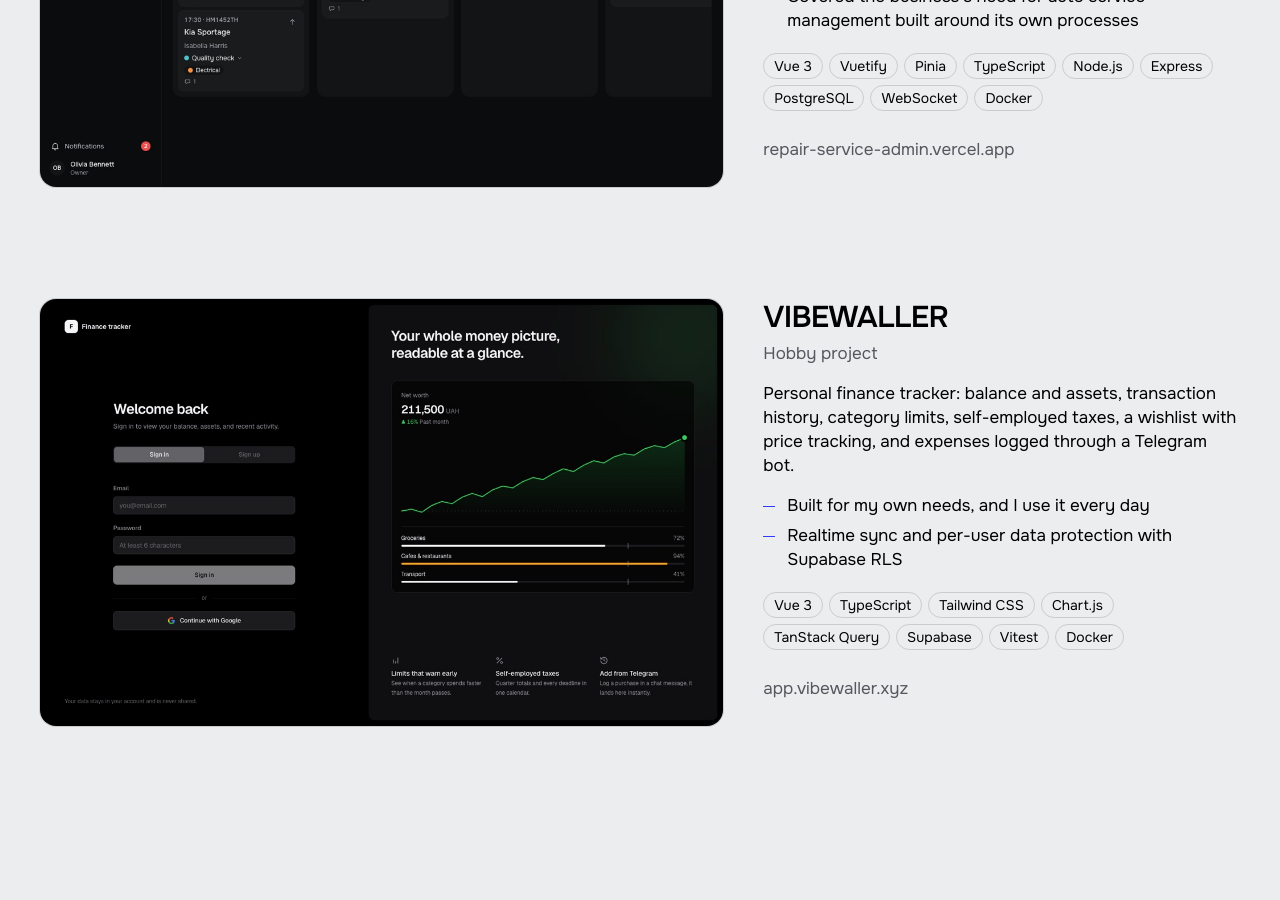
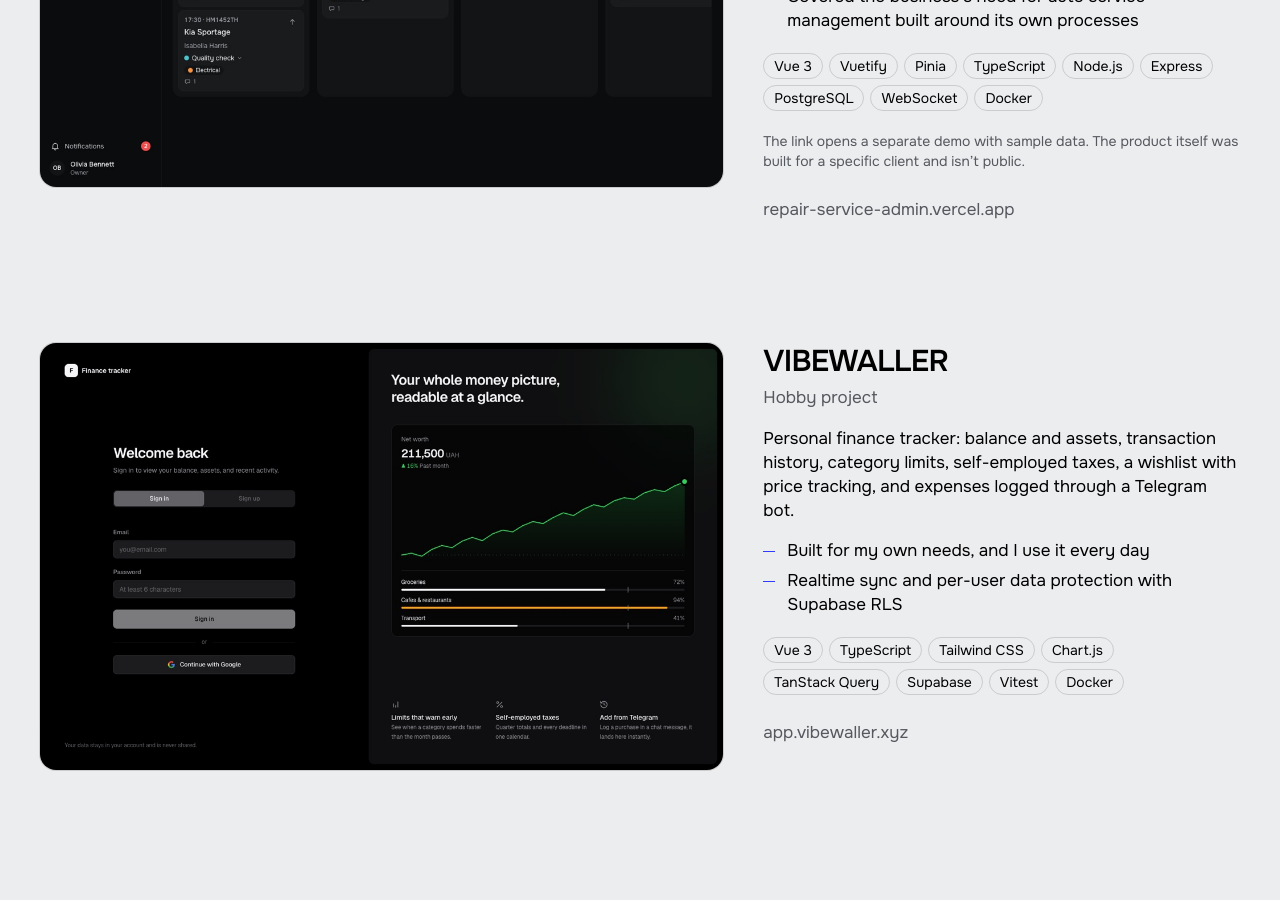
Before and after one commit to KaskoYurii/cv-site, a React (Vite) app: page / in a window 1280 px wide. Shown: the part 2320-3220 px from the top of the page. Built offline with nearby package versions, Linux system fonts and the light colour scheme; no server answers; a web font is replaced by a local one.

Commit message:
Auto service project: note that the link is a demo of a client product
Co-Authored-By: Claude Opus 5.5 <noreply@anthropic.com>

```diff
--- a/src/components/Projects.tsx
+++ b/src/components/Projects.tsx
@@ -78,6 +78,7 @@ export function Projects() {
                     </li>
                   ))}
                 </ul>
+                {'note' in text && <p className="mt-5 max-w-[55ch] text-sm leading-5 text-muted">{text.note}</p>}
                 {project.url && (
                   <a href={project.url} target="_blank" rel="noreferrer" className={`${focusRing} link mt-4 inline-flex min-h-11 items-center text-muted`}>
                     {domain(project.url)}
--- a/src/locales/en.json
+++ b/src/locales/en.json
@@ -43,7 +43,8 @@
         "points": [
           "Helped the business bring all management into one system, from orders to scheduling",
           "Covered the business’s need for auto service management built around its own processes"
-        ]
+        ],
+        "note": "The link opens a separate demo with sample data. The product itself was built for a specific client and isn’t public."
       },
       "vibewaller": {
         "name": "Vibewaller",
--- a/src/locales/ua.json
+++ b/src/locales/ua.json
@@ -43,7 +43,8 @@
         "points": [
           "Допоміг бізнесу зібрати все управління в одній системі: від замовлень до розкладу",
           "Закрив потребу бізнесу в управлінні автосервісом під його власні процеси"
-        ]
+        ],
+        "note": "За посиланням окреме демо з тестовими даними. Сам продукт зроблено під конкретного клієнта, тому він закритий."
       },
       "vibewaller": {
         "name": "Vibewaller",
```
